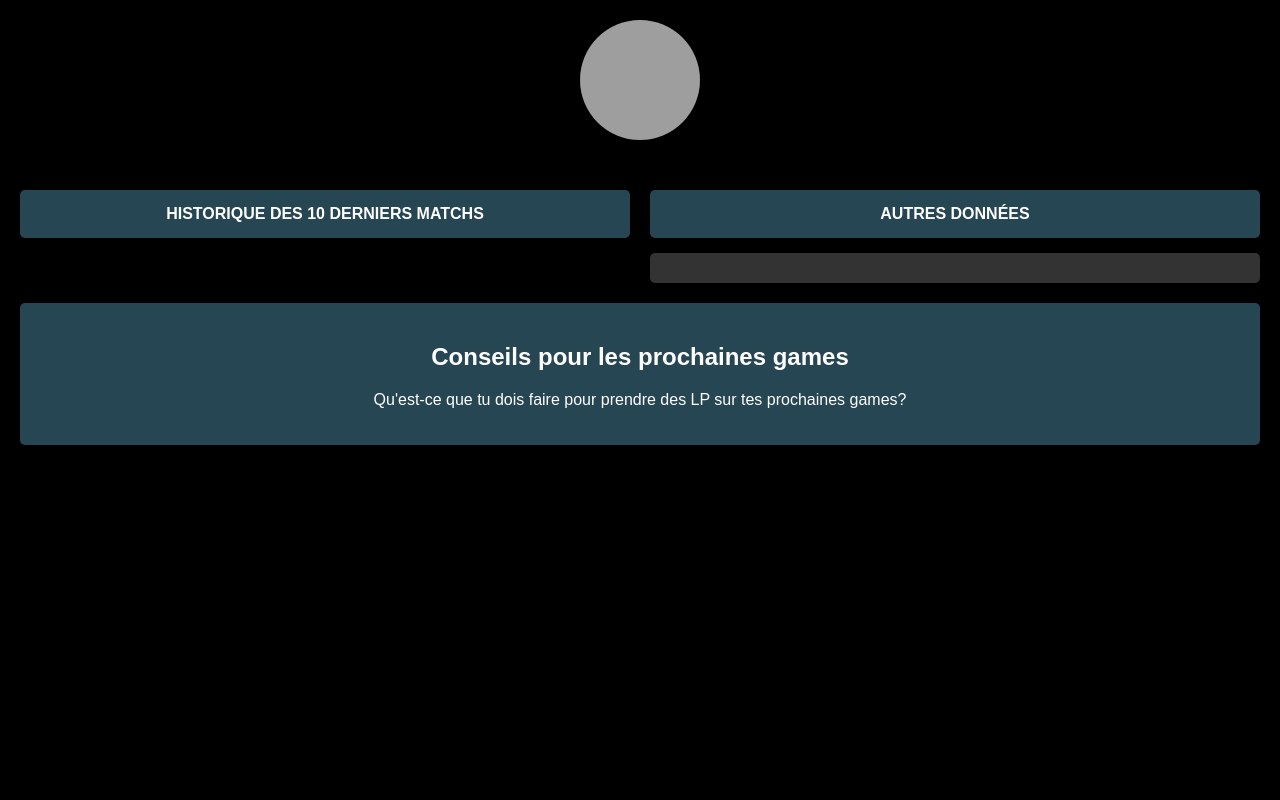
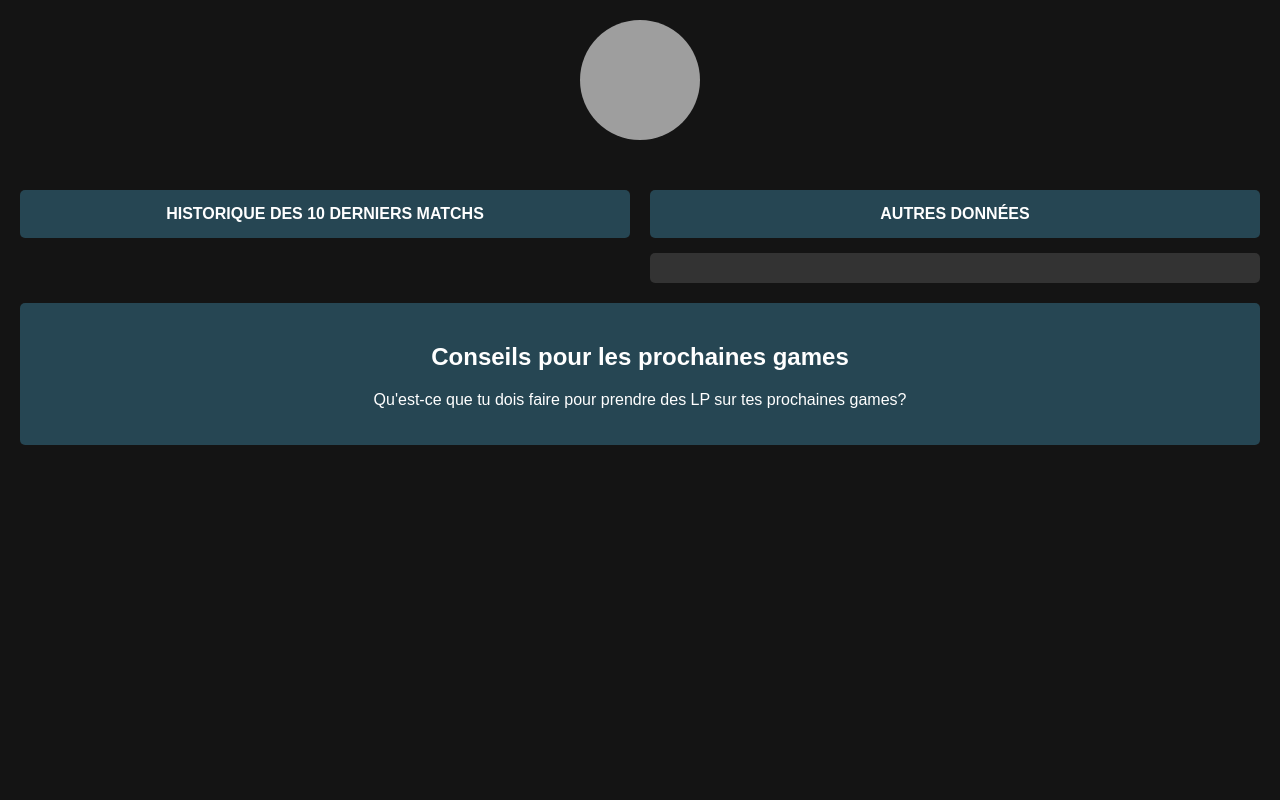
Before and after one commit to caphey/League-of-Legends-data-stats, a Flask app: page /result in a window 1280 px wide. Run offline with Flask 3, Linux system fonts and the light colour scheme; grey boxes are pictures that could not be loaded.

Commit message:
Change color background

```diff
--- a/riot.py
+++ b/riot.py
@@ -223,7 +223,8 @@ def plot_win_loss_percentage(win_loss_percentage):
     if champions:
         fig, ax = plt.subplots()
 
-        ax.pie(wins, losses, labels=champions, autopct='%1.1f%%', startangle=90)
+        ax.pie(wins, losses, labels=champions,
+               autopct='%1.1f%%', startangle=90)
         # Equal aspect ratio ensures that pie is drawn as a circle.
         ax.axis('equal')
 
@@ -232,6 +233,6 @@ def plot_win_loss_percentage(win_loss_percentage):
         plt.show()
 
 
-print(plot_win_loss_percentage(get_win_loss_percentage(get_puuid("Cig", "ImYou"))))
+# print(plot_win_loss_percentage(get_win_loss_percentage(get_puuid("Cig", "ImYou"))))
 
 # print(get_win_loss_percentage(get_puuid("27o", "euw27")))
--- a/static/result.css
+++ b/static/result.css
@@ -2,7 +2,7 @@ body, html {
     height: 100%;
     margin: 0;
     padding: 0;
-    background-color: #000;
+    background-color: #141414;
     color: white;
     font-family: 'Arial', sans-serif;
 }
```
Also changed, not shown: 1 other file.
